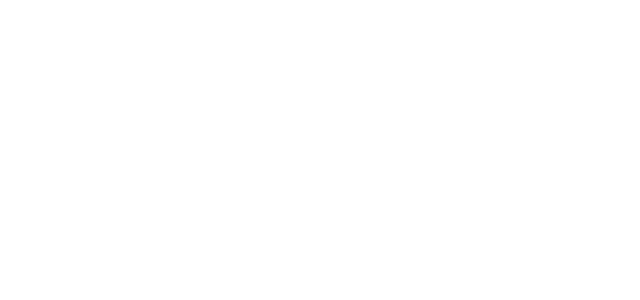
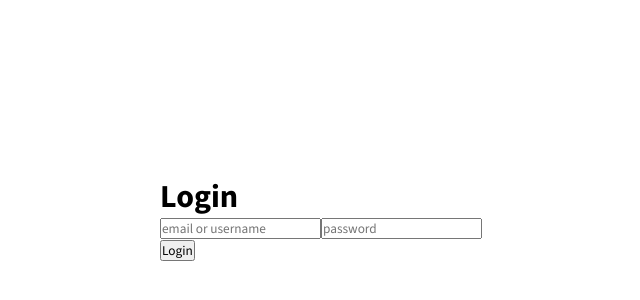
Before and after one commit to Nguyen177013/clone-duoling, a React (Vite) app in the folder Client/: page /auth in a window 1280 px wide. Before the commit this address had no page. Shown: the part 182-482 px from the top of the page, without its empty margins (319-959 px from the left). Built offline with nearby package versions, Linux system fonts and the light colour scheme.

Commit message:
creating auth component and routes

```diff
--- a/Client/src/App.jsx
+++ b/Client/src/App.jsx
@@ -1,18 +1,28 @@
 import Layout from "./components/Laytout";
 import Questions from "./pages/Questions/Questions";
 import { BrowserRouter, Routes, Route } from 'react-router-dom';
+import AuthContext from "./context/authReducer/authContext";
+import Login from "./pages/Auth/Login";
+import Signup from "./pages/Auth/Signup";
+import AuthLayout from "./components/AuthLayout";
 import "./assets/css/app.css"
 
 function App() {
   return (
+    <AuthContext>
       <BrowserRouter>
         <div className="App">
           <Routes>
-          <Route path="/" element ={<Layout/>}/>
-          <Route path="/learn/unit/:id" element ={<Questions/>}/>
+            <Route path="/" element={<Layout />} />
+            <Route path="/learn/unit/:id" element={<Questions />} />
+            <Route path="auth" element ={<AuthLayout/>}>
+              <Route index element={<Login />} />
+              <Route path="signup" element={<Signup />} />
+            </Route>
           </Routes>
         </div>
       </BrowserRouter>
+    </AuthContext>
   )
 }
 
--- /dev/null
+++ b/Client/src/assets/css/authIndex.css
@@ -0,0 +1,11 @@
+.auth__layout{
+    height: 100vh;
+    padding: 25px;
+}
+.auth__form{
+    height: 100%;
+    display: flex;
+    justify-content: center;
+    align-items: center;
+    flex-direction: column;
+}
--- /dev/null
+++ b/Client/src/components/AuthLayout.jsx
@@ -0,0 +1,15 @@
+import { Outlet } from "react-router-dom";
+import "../assets/css/authIndex.css";
+const AuthLayout = () => {
+    return (
+        <>
+            <div className="auth__layout">
+                <div className="auth__form">
+                    <Outlet/>
+                </div>
+            </div>
+        </>
+    );
+}
+
+export default AuthLayout;
--- a/Client/src/components/Navbar/NavItems.jsx
+++ b/Client/src/components/Navbar/NavItems.jsx
@@ -1,20 +1,22 @@
+import { Link } from "react-router-dom";
+
 const NavItems = (props) => {
     return (
         //     color: #1cb0f6;
-        <div className= {props.status || "uft"}>
-        <a href="" className="nav__item">
+        <div className={props.status || "uft"}>
+            <Link to={props.url || ""} className="nav__item">
                 <span className="item">
                     <div className="item__icon">
                         <img src={props.iconImage} alt="home icon" />
                     </div>
                     <span
                         className={"item__name"}
-                style ={props.status? {color: "#1cb0f6"}:{}}
+                        style={props.status ? { color: "#1cb0f6" } : {}}
                     >
                         {props.name}
                     </span>
                 </span>
-        </a>
+            </Link>
         </div>
     );
 }
--- /dev/null
+++ b/Client/src/context/authReducer/authContext.jsx
@@ -0,0 +1,14 @@
+import { initState, reducer } from "./reducer";
+import { createContext, useReducer } from "react";
+
+export const authContext = createContext();
+const AuthContext = ({children}) => {
+    const [state, dispatch] = useReducer(reducer, initState);
+    return (
+        <authContext.Provider value ={{state, dispatch}}>
+            {children}
+        </authContext.Provider>
+     );
+}
+
+export default AuthContext;
--- /dev/null
+++ b/Client/src/context/authReducer/constants.jsx
@@ -0,0 +1,3 @@
+export const LOGIN_AUTH = "login_auth";
+export const LOGOUT_AUTH = "logout_auth";
+export const SIGNUP_AUTH = "signup_auth";
--- /dev/null
+++ b/Client/src/context/authReducer/reducer.jsx
@@ -0,0 +1,20 @@
+import * as constants from "./constants";
+
+export const initState = {
+    user: null,
+};
+
+export function reducer (state, action){
+    switch(action.type){
+        case constants.LOGIN_AUTH:
+            return {
+                user:action.payload
+            }
+        case constants.LOGOUT_AUTH:
+            return{
+                user:null
+            }
+        default:
+            throw Error("Invalid action");
+    }
+}
--- a/Client/src/data/navItems.js
+++ b/Client/src/data/navItems.js
@@ -9,7 +9,8 @@
     },
     {
         name:"Profile",
-        iconImage: "https://d35aaqx5ub95lt.cloudfront.net/vendor/0e58a94dda219766d98c7796b910beee.svg"
+        iconImage: "https://d35aaqx5ub95lt.cloudfront.net/vendor/0e58a94dda219766d98c7796b910beee.svg",
+        url:"http://127.0.0.1:5173/auth"
     },
     {
         name:"Blogs",
--- /dev/null
+++ b/Client/src/pages/Auth/Login.jsx
@@ -0,0 +1,16 @@
+const Login = () => {
+    return (
+        <form action="">
+            <h1>Login</h1>
+            <div className="form__input">
+                <input type="text" placeholder="email or username" name="input"/>
+                <input type="text" placeholder="password"/>
+            </div>
+            <div className="form__submit">
+                <button>Login</button>
+            </div>
+        </form>
+     );
+}
+
+export default Login;
--- /dev/null
+++ b/Client/src/pages/Auth/Signup.jsx
@@ -0,0 +1,5 @@
+const Signup = () => {
+    return ( <h3>hiola</h3> );
+}
+
+export default Signup;
--- a/Client/src/pages/packet/Packets.jsx
+++ b/Client/src/pages/packet/Packets.jsx
@@ -22,7 +22,7 @@
                 <img src={pending} alt="" className="pending__img" />
                 </h4>}
             {packets && (
-                packets.map((packet, index)=>(<Packet key={packet._id} {...packet} index ={index}/>))
+                packets.data.map((packet, index)=>(<Packet key={packet._id} {...packet} index ={index}/>))
             )}
         </div>
     );
```
Also changed, not shown: Client/src/context/authReducer/action.jsx (added, +21 -0 lines). Lines whose indentation alone changed are shown as unchanged.
